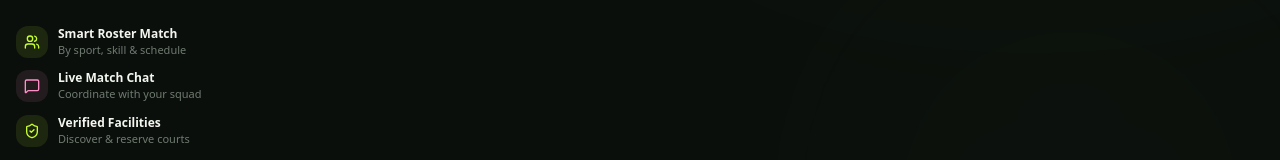
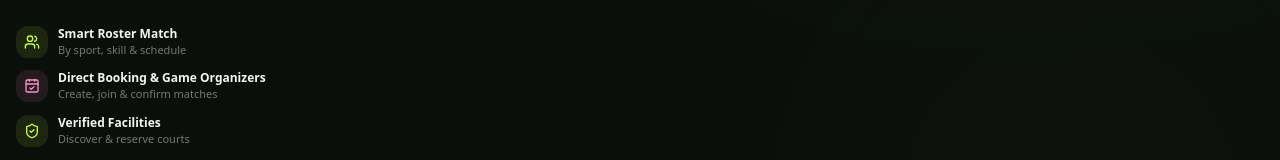
Before and after one commit to Bernadettebnvnd/SportSync, a Next.js app: page / in a window 1280 px wide. Shown: the part 528-688 px from the top of the page. Built offline with nearby package versions, Linux system fonts and the light colour scheme; no server answers; the database is empty.

Commit message:
feat(landing): replace Live Match Chat feature strip item with Direct Booking & Game Organizers

```diff
--- a/src/components/landing/LandingHero.tsx
+++ b/src/components/landing/LandingHero.tsx
@@ -8,6 +8,7 @@ import {
   Users,
   MapPin,
   Calendar,
+  CalendarCheck,
   Clock,
   CheckCircle2,
   MessageSquare,
@@ -152,11 +153,11 @@ export const LandingHero: React.FC<LandingHeroProps> = ({
 
               <div className="flex items-center gap-2.5">
                 <div className="w-8 h-8 rounded-xl bg-[#FF8FC7]/10 border border-[#FF8FC7]/25 flex items-center justify-center shrink-0">
-                  <MessageSquare className="w-4 h-4 text-[#FF8FC7]" />
+                  <CalendarCheck className="w-4 h-4 text-[#FF8FC7]" />
                 </div>
                 <div>
-                  <p className="text-xs font-bold text-[#F4F7F0]">Live Match Chat</p>
-                  <p className="text-[11px] text-[#6F7B71]">Coordinate with your squad</p>
+                  <p className="text-xs font-bold text-[#F4F7F0]">Direct Booking &amp; Game Organizers</p>
+                  <p className="text-[11px] text-[#6F7B71]">Create, join &amp; confirm matches</p>
                 </div>
               </div>
 
```
